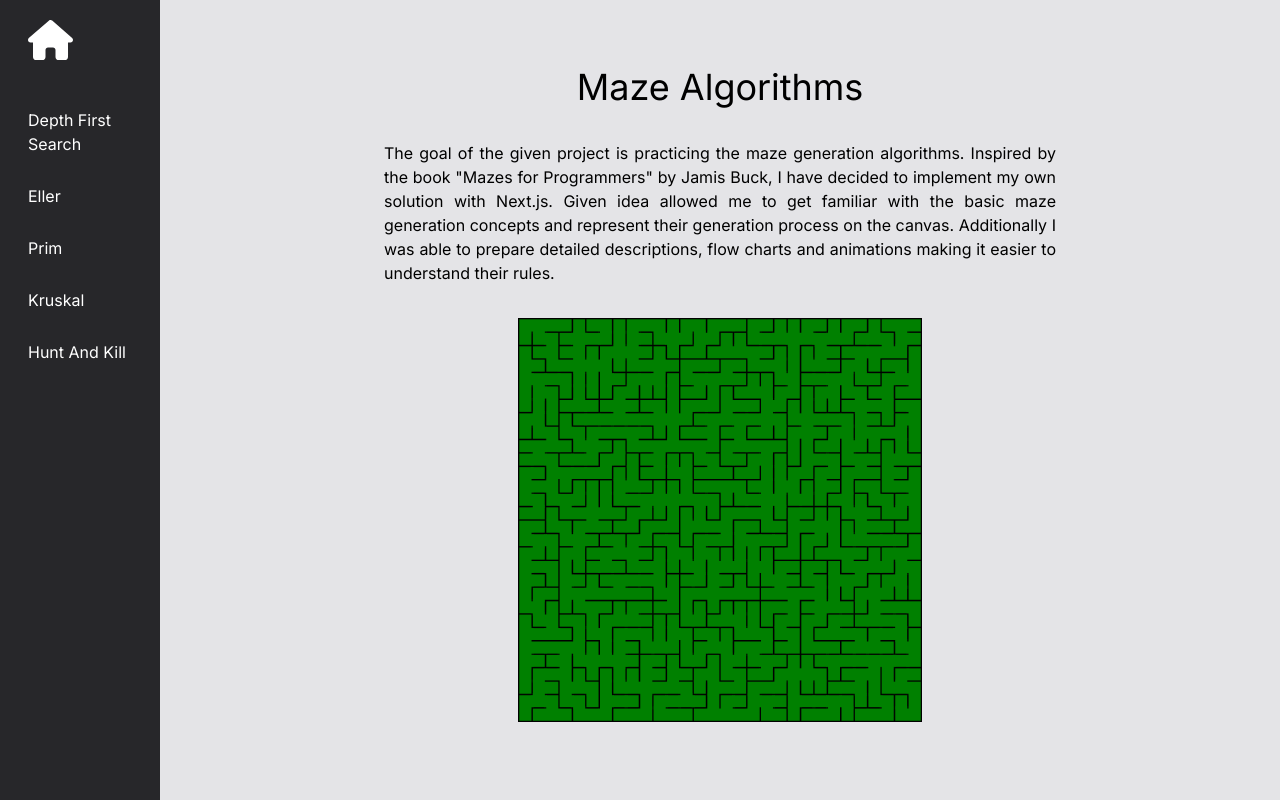
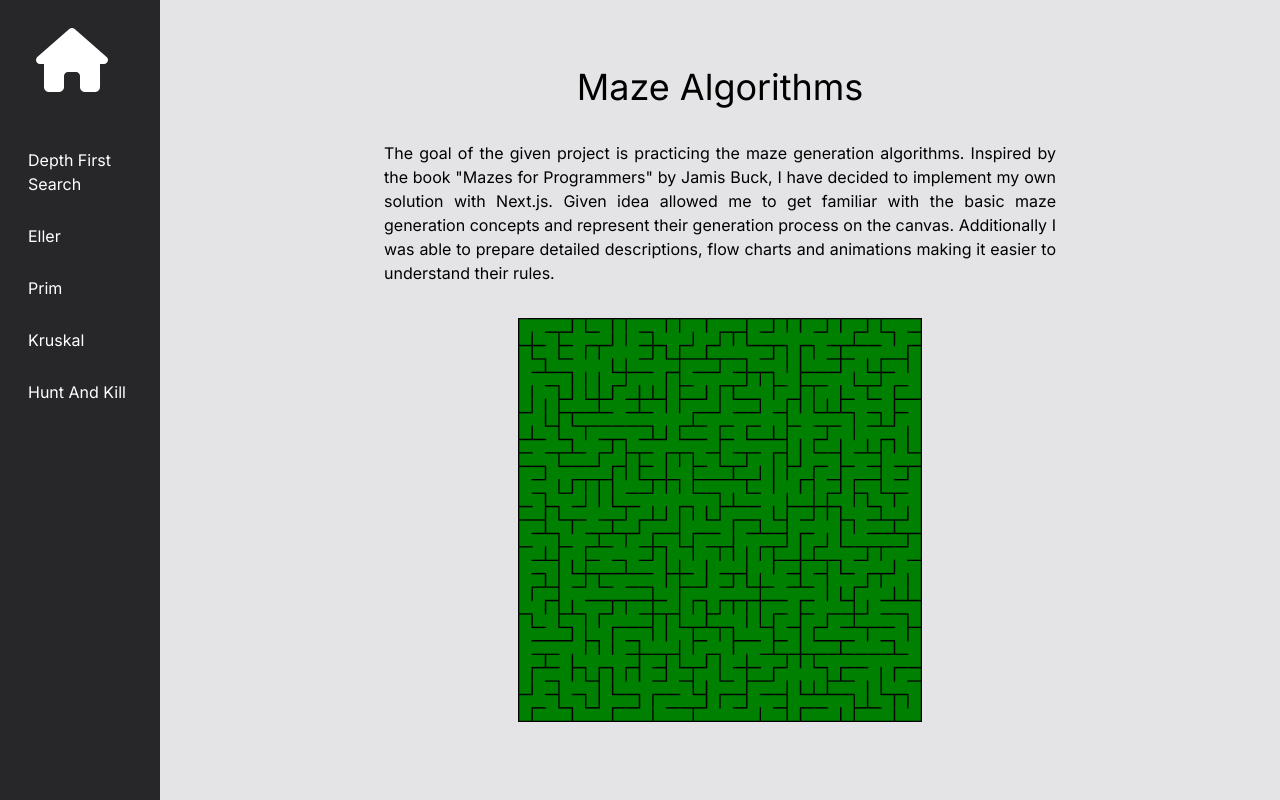
Before and after one commit to NoxSensei/Maze-Algorithms, a Next.js app: page / in a window 1280 px wide. Built offline with nearby package versions, Linux system fonts and the light colour scheme.

Commit message:
feat: add hover for home icon

```diff
--- a/src/app/_components/algorithm-selection-menu.component.tsx
+++ b/src/app/_components/algorithm-selection-menu.component.tsx
@@ -7,15 +7,20 @@ export function AlgorithmSelectionMenuComponent() {
         <nav className="flex flex-col pl-5 pr-5 text-white gap-5">
             <div className="pt-5 pb-5 pl-2">
                 <Link href="/">
-                    <FontAwesomeIcon icon={faHouse} className="h-10"/>
+                    <FontAwesomeIcon icon={faHouse} className="p-2 h-16 hover:bg-zinc-700 hover:rounded-lg"/>
                 </Link>
             </div>
 
-            <Link className="hover:bg-zinc-700 hover:rounded-lg pt-1 pb-1 pl-2 pr-2" href="/algorithms/depth-first-search">Depth First Search</Link>
-            <Link className="hover:bg-zinc-700 hover:rounded-lg pt-1 pb-1 pl-2 pr-2" href="/algorithms/eller">Eller</Link>
-            <Link className="hover:bg-zinc-700 hover:rounded-lg pt-1 pb-1 pl-2 pr-2" href="/algorithms/prim">Prim</Link>
-            <Link className="hover:bg-zinc-700 hover:rounded-lg pt-1 pb-1 pl-2 pr-2" href="/algorithms/kruskal">Kruskal</Link>
-            <Link className="hover:bg-zinc-700 hover:rounded-lg pt-1 pb-1 pl-2 pr-2" href="/algorithms/hunt-and-kill">Hunt And Kill</Link>
+            <Link className="hover:bg-zinc-700 hover:rounded-lg pt-1 pb-1 pl-2 pr-2"
+                  href="/algorithms/depth-first-search">Depth First Search</Link>
+            <Link className="hover:bg-zinc-700 hover:rounded-lg pt-1 pb-1 pl-2 pr-2"
+                  href="/algorithms/eller">Eller</Link>
+            <Link className="hover:bg-zinc-700 hover:rounded-lg pt-1 pb-1 pl-2 pr-2"
+                  href="/algorithms/prim">Prim</Link>
+            <Link className="hover:bg-zinc-700 hover:rounded-lg pt-1 pb-1 pl-2 pr-2"
+                  href="/algorithms/kruskal">Kruskal</Link>
+            <Link className="hover:bg-zinc-700 hover:rounded-lg pt-1 pb-1 pl-2 pr-2"
+                  href="/algorithms/hunt-and-kill">Hunt And Kill</Link>
         </nav>
     )
 }
```
